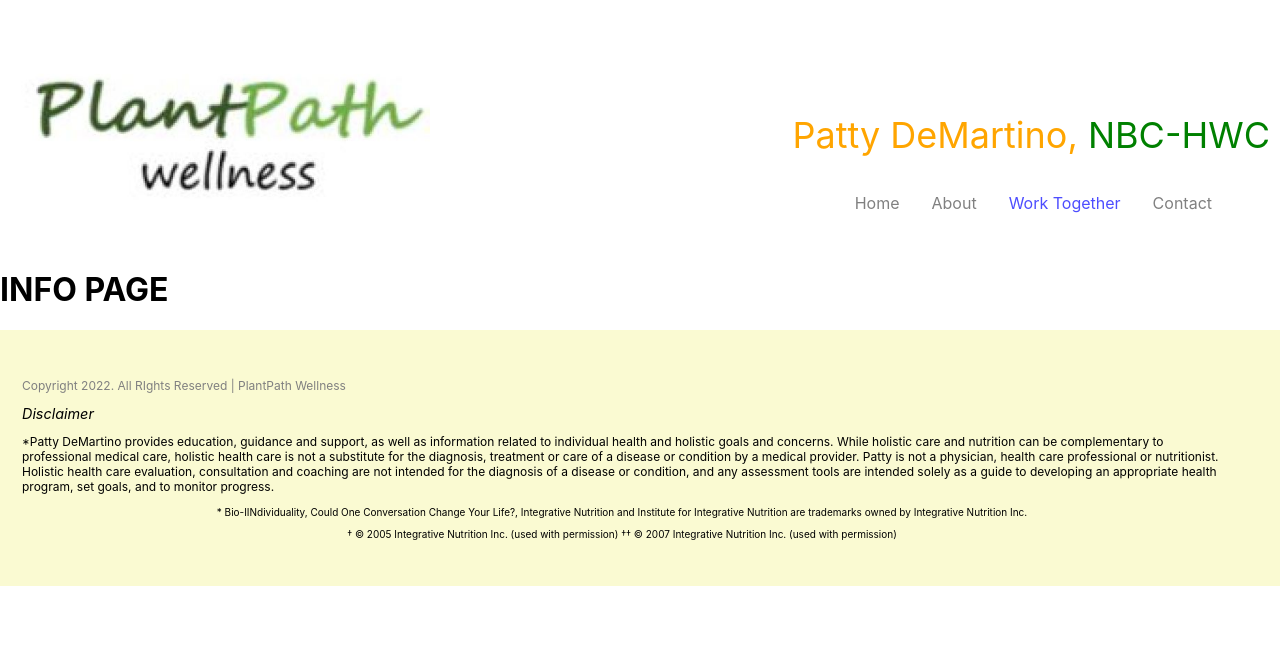
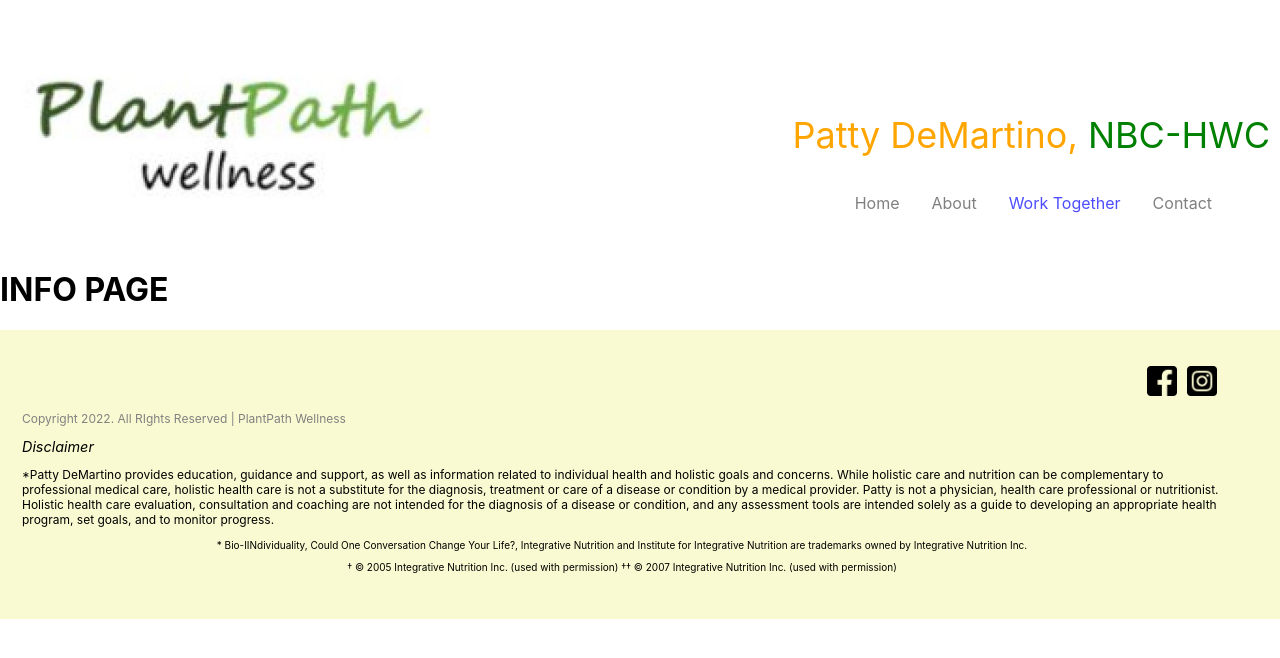
Before and after one commit to tom-demartino/plantpathwellness, a React (Create React App) app: page /info in a window 1280 px wide. Shown: the top 658 px of the page. Built offline with nearby package versions, Linux system fonts and the light colour scheme.

Commit message:
Social links

```diff
--- a/src/components/footer/footer.css
+++ b/src/components/footer/footer.css
@@ -4,6 +4,23 @@
   background-color: lightgoldenrodyellow;
   font-size: 12px;
   text-align: start;
+}
+
+#social-links {
+  margin: auto;
+  width: 100em;
+  text-align: end;
+}
+
+#social-links a {
+  background-color: transparent;
+  border: none;
+  padding: 0 5px;
+}
+
+#social-links a img {
+  height: 30px;
+  width: auto;
 }
 
 #textbox {
--- a/src/components/footer/index.js
+++ b/src/components/footer/index.js
@@ -1,9 +1,19 @@
 import React from "react";
 import "./footer.css";
+import fbLogo from "../../../src/images/fb-logo.webp";
+import instaLogo from "../../../src/images/insta-logo.webp";
 
 function Footer() {
   return (
     <div id="footer">
+      <div id="social-links">
+        <a href="http://facebook.com/Plant-Path-Wellness" target="_blank">
+          <img src={fbLogo} alt="Facebook logo" />
+        </a>
+        <a href="http://instagram.com/plantpathwellness" target="_blank">
+          <img src={instaLogo} alt="Instagram logo" />
+        </a>
+      </div>
       <div id="textbox">
         <p>
           <span id="copyright">
```
Also changed, not shown: src/images/fb-logo.webp (added), src/images/insta-logo.webp (added).
